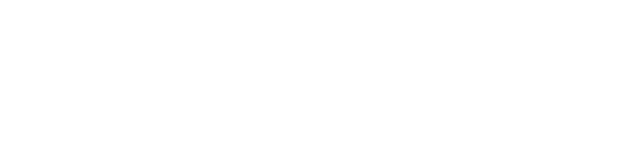
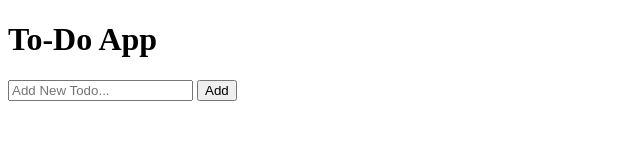
Before and after one commit to CemalettinDimlioglu/TO-DO-APP, a plain HTML site: page index.html in a window 1280 px wide. Shown: the whole page, without its empty margins (0-640 px from the left). Drawn offline with Linux system fonts and the light colour scheme.

Commit message:
input, button

```diff
--- a/index.html
+++ b/index.html
@@ -4,10 +4,15 @@
      <meta charset="UTF-8">
      <meta http-equiv="X-UA-Compatible" content="IE=edge">
      <meta name="viewport" content="width=device-width, initial-scale=1.0">
-     <title>To Do App</title>
+     <title>To-Do App</title>
 </head>
 <link rel="stylesheet" href="style.css">
 <body>
+     <div class="container" >
+          <h1>To-Do App</h1>
+          <input type="text" placeholder="Add New Todo...">
+          <button>Add</button>
+     </div>
    <script src="app.js"></script>
 </body>
 </html>
```
